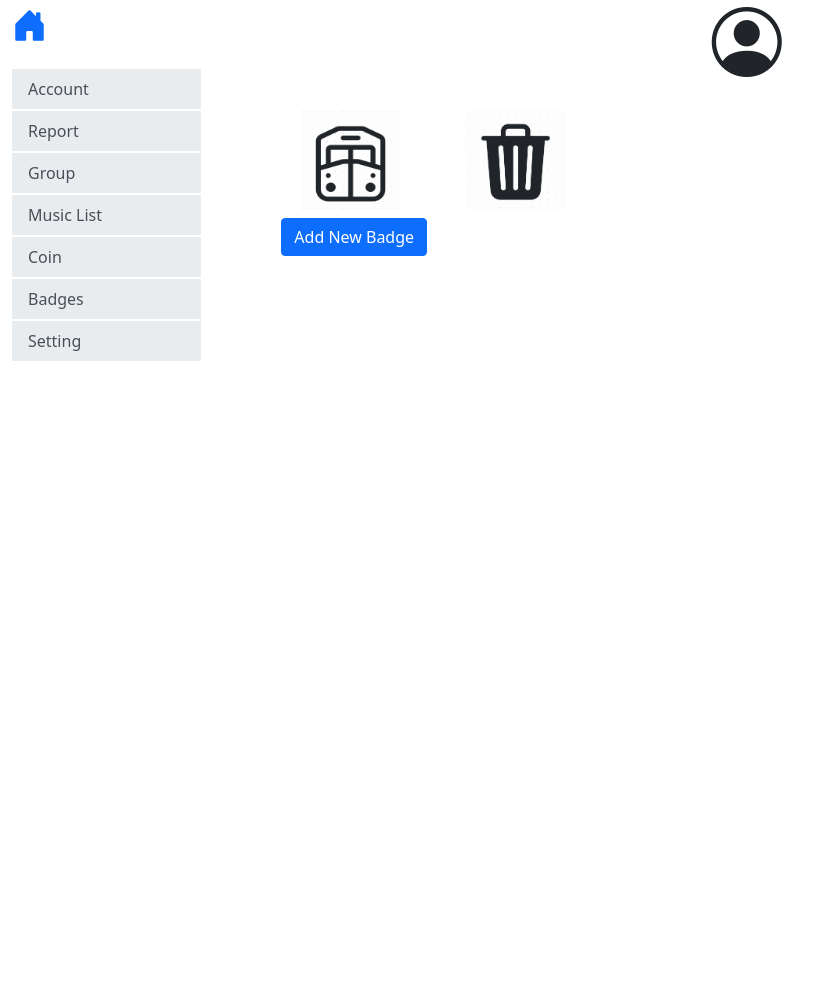
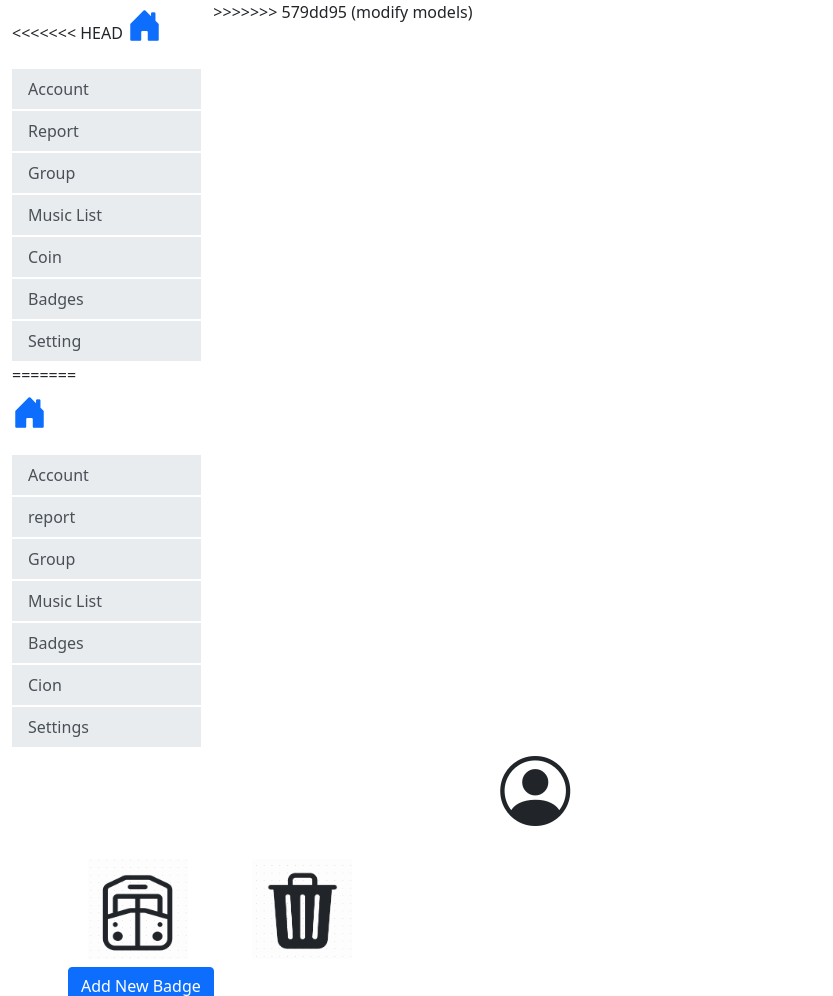
Before and after one commit to PeiPeiC/SecondSavings, a Django app: template templates/TimeTracker/badges.html in a window 1280 px wide. Shown: the top 996 px of the page, without its empty margins (0-833 px from the left). Before the commit the page ends 361 px from the top, so only its background shows below. Run offline with Django 4.2, Linux system fonts and the light colour scheme; the template is opened without the code that fills it, so the values that code supplies are empty; some libraries are stand-ins or nearby versions.

Commit message:
modify models

```diff
--- a/SecondSavings/urls.py
+++ b/SecondSavings/urls.py
@@ -27,6 +27,7 @@ urlpatterns = [
     path('',views.main,name='main'),
     path("main/", views.main, name='main'),
     # path('login/', views.user_login, name='user_login'),
+
     path("login_main/", views.login_main, name='login_main'),
     # Django admin
     path("admin/", admin.site.urls),
--- a/TimeTracker/signals.py
+++ b/TimeTracker/signals.py
@@ -10,7 +10,10 @@ from TimeTracker.models import UserProfile
 def create_user_profile(sender, instance, created, **kwargs):
     if created:
         UserProfile.objects.create(user=instance)
+<<<<<<< HEAD
 
 @receiver(post_save, sender=User)
 def save_user_profile(sender, instance, **kwargs):
     instance.userprofile.save()
+=======
+>>>>>>> 579dd95 (modify models)
--- a/TimeTracker/urls.py
+++ b/TimeTracker/urls.py
@@ -16,6 +16,6 @@ urlpatterns = [
     path('topStudyTimes', views.top_study_times, name='top_study_times'),
     path('',views.main,name='mian'),
     # profile
-    path(r'^profile/$',views.profile, name='profile'),
-    path(r'profile/update/$', views.profile_update, name='profile_update')
+    path('profile/<slug:username>/',views.profile, name='profile'),
+    path('profile/update/<slug:username>', views.profile_update, name='profile_update')
 ]
--- a/TimeTracker/views.py
+++ b/TimeTracker/views.py
@@ -11,12 +11,14 @@ from django.contrib.auth import authenticate, login
 from django.contrib.auth.models import User
 from django.http import HttpResponse, JsonResponse
 from django.contrib.auth.decorators import login_required
+from django.contrib.auth.models import User
 from django.shortcuts import render, redirect
 from django.contrib import messages
 from django.views.decorators.csrf import csrf_exempt
 from TimeTracker.forms import LoginForm, ResetPasswordForm, SignUpForm
 from TimeTracker.models import Group, UserProfile
 from django.views.decorators.csrf import csrf_exempt
+
 
 
 from TimeTracker.models import UserProfile
--- a/templates/TimeTracker/base.html
+++ b/templates/TimeTracker/base.html
@@ -21,6 +21,7 @@
   <div class="row h-100">
     <!-- Sidebar -->
     <nav class="col-md-3 col-lg-2 d-md-block sidebar collapse">
+<<<<<<< HEAD
         <a href="{% url 'login_main' %}">
             <!-- main page button -->
             <i class="bi bi-house-door-fill" style="font-size: 35px"></i>
@@ -50,6 +51,38 @@
                 <li class="nav-item {% if request.path == '/Setting/' %}active{% endif %}">
                     <a class="nav-link" href="{% url 'setting' %}">Setting</a>
                 </li>
+=======
+      <a href={% url 'TimeTracker:mian' %} ><i class="bi bi-house-door-fill" style="font-size: 35px"></i></a>
+<!--      主页房屋按钮-->
+      <div class="sidebar-sticky pt-3">
+        <ul class="nav flex-column">
+          <li class="nav-item">
+            <a class="nav-link" href="/userInfo">
+             Account
+            </a>
+          </li>
+          <li class="nav-item">
+            <a class="nav-link" href="/report">report</a>
+          </li>
+          <li class="nav-item">
+            <a class="nav-link" href="/Group">Group</a>
+          </li>
+          <li class="nav-item">
+            <a class="nav-link" href="/MusicList">Music List</a>
+          </li>
+          <li class="nav-item">
+            <a class="nav-link" href="Badges">Badges</a>
+          </li>
+          <li class="nav-item">
+            <a class="nav-link" href="Cion">Cion</a>
+          </li>
+          <li class="nav-item">
+            <a class="nav-link" href="Settings">Settings</a>
+          </li>
+        </ul>
+      </div>
+    </nav>
+>>>>>>> 579dd95 (modify models)
 
             </ul>
         </div>
--- a/templates/TimeTracker/main.html
+++ b/templates/TimeTracker/main.html
@@ -304,8 +304,13 @@
                     aria-haspopup="true" aria-expanded="false">
                 Menu
             </button>
+            {% if user.is_authenticated %}
             <ul class="dropdown-menu" aria-labelledby="dropdownMenuButton">
+<<<<<<< HEAD
                 <li><a class="dropdown-item" href={%  url 'TimeTracker:profile' %}>Profile</a></li> <!-- 新增的 Profile 链接 -->
+=======
+                <li><a class="dropdown-item" href={%  url 'TimeTracker:profile' user.username %}>Profile</a></li> <!-- 新增的 Profile 链接 -->
+>>>>>>> 579dd95 (modify models)
                 <li><a class="dropdown-item" href="/report">Report</a></li>
                 <li><a class="dropdown-item" href="/setting">Setting</a></li>
                 <li><a class="dropdown-item" href="{% url 'account_logout' %}">Logout</a> </li>
```
Also changed, not shown: TimeTracker/models.py (+23 -4 lines), TimeTracker/migrations/0001_initial.py.
